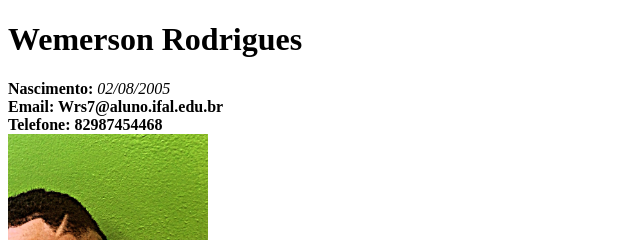
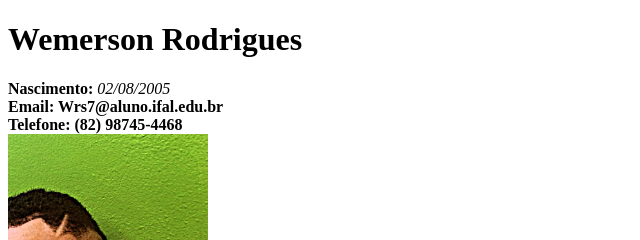
Before and after one commit to wemersonrodrigues/wemerson07.github.io, a plain HTML site: page index.html in a window 1280 px wide. Shown: the top 240 px of the page, 0-640 px from the left. Drawn offline with Linux system fonts and the light colour scheme.

Commit message:
Update index.html

```diff
--- a/index.html
+++ b/index.html
@@ -11,7 +11,7 @@
     <h1>Wemerson Rodrigues</h1>
     <strong>Nascimento: </strong><em>02/08/2005</em><br>
     <strong>Email: Wrs7@aluno.ifal.edu.br </strong> <br>
-    <strong>Telefone: 82987454468 </strong> <br>
+    <strong>Telefone: (82) 98745-4468 </strong> <br>
 
     <img src="image.jpg" width="200" height="190">
 
```
